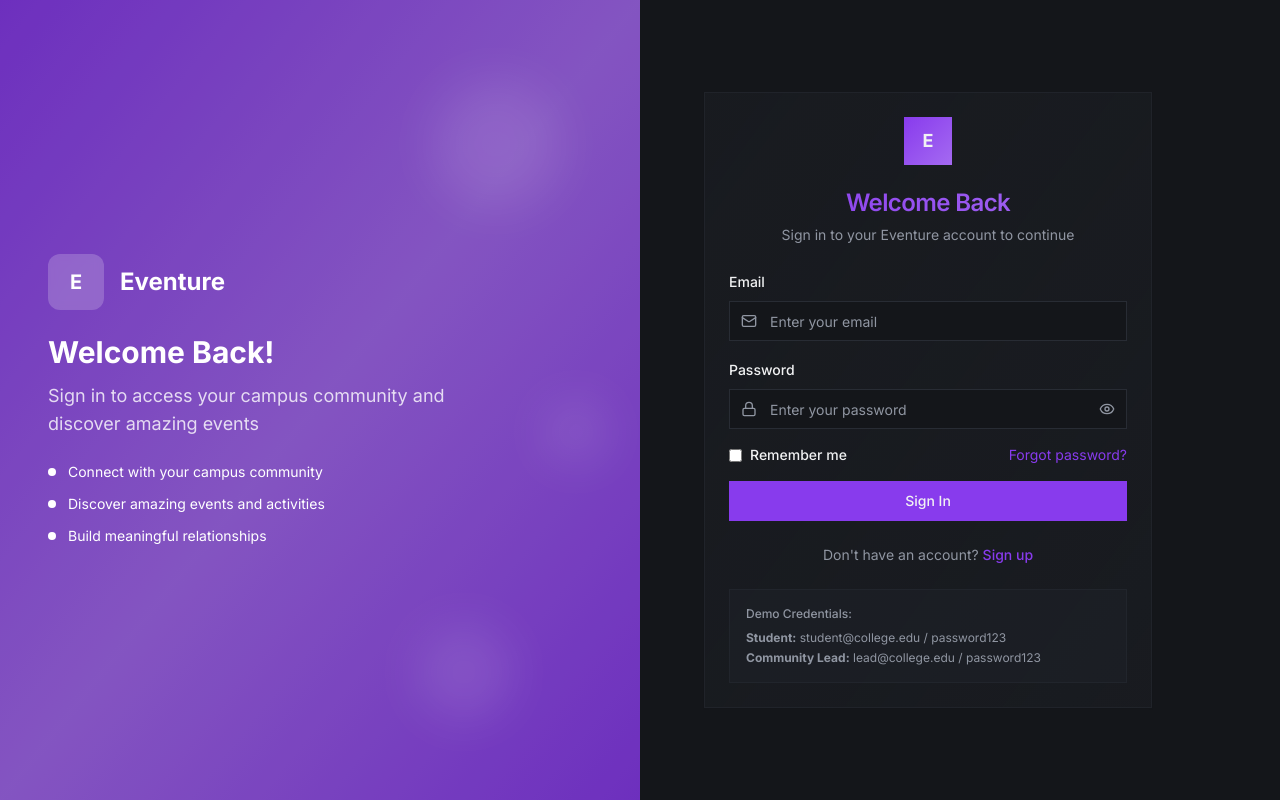
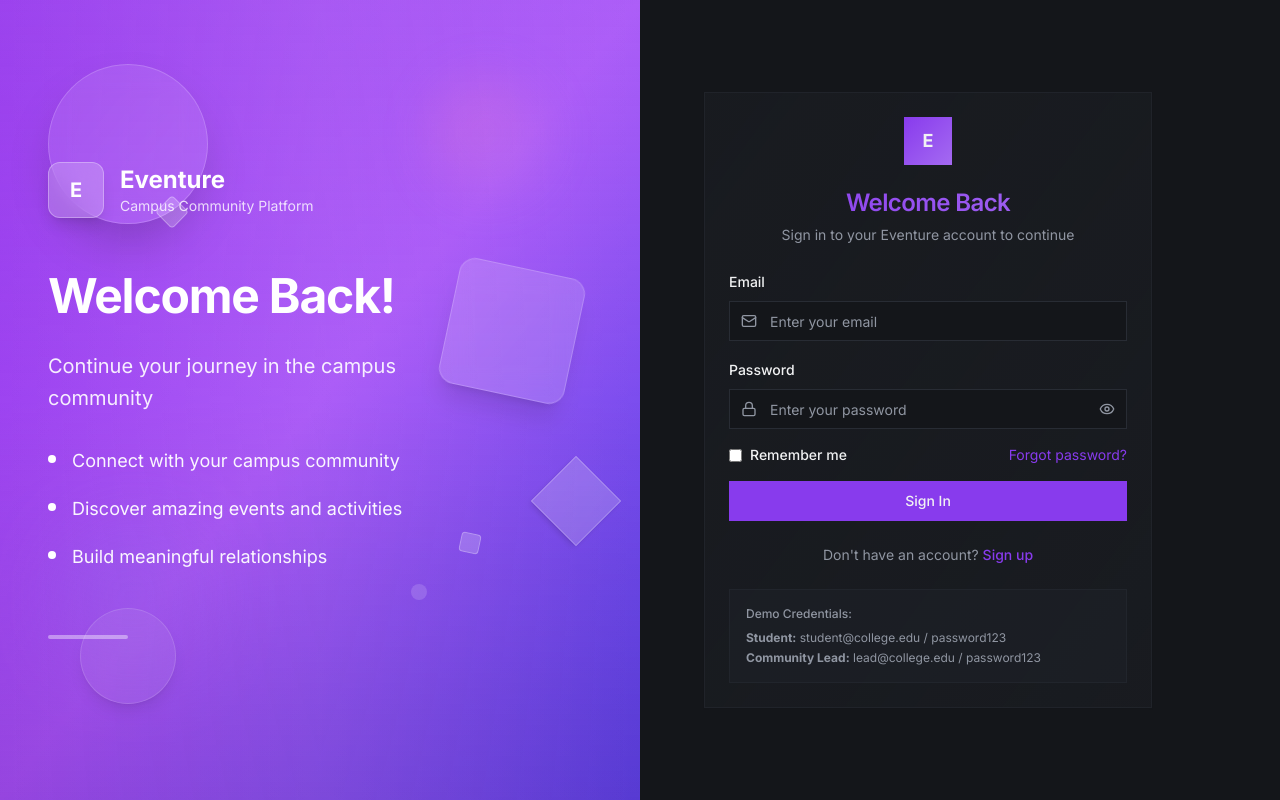
Before and after one commit to darkie8055/Eventure, a Next.js app: page /login in a window 1280 px wide. Built offline with nearby package versions, Linux system fonts and the light colour scheme.

Commit message:
left hero section update

```diff
--- a/src/app/layout.tsx
+++ b/src/app/layout.tsx
@@ -24,7 +24,7 @@ export default function RootLayout({
       <head>
         <ThemeScript />
       </head>
-      <body className={inter.className}>
+      <body className={inter.className} suppressHydrationWarning>
         <Providers>
           <TooltipProvider>
             <Toaster />
--- a/src/components/auth/AuthLayout.tsx
+++ b/src/components/auth/AuthLayout.tsx
@@ -9,44 +9,131 @@ interface AuthLayoutProps {
 }
 
 export function AuthLayout({ children, title, subtitle }: AuthLayoutProps) {
+  // Dynamic content based on the page type
+  const isLogin = title === "Welcome Back!";
+  const isSignup = title === "Join Eventure";
+
+  const getContent = () => {
+    if (isLogin) {
+      return {
+        headline: "Welcome Back!",
+        description: "Continue your journey in the campus community",
+        features: [
+          "Connect with your campus community",
+          "Discover amazing events and activities",
+          "Build meaningful relationships"
+        ],
+        gradientFrom: "from-purple-600",
+        gradientVia: "via-purple-500",
+        gradientTo: "to-indigo-600"
+      };
+    } else if (isSignup) {
+      return {
+        headline: "Join the Community",
+        description: "Start your amazing campus journey today",
+        features: [
+          "Create your student or community lead profile",
+          "Access exclusive campus events and opportunities",
+          "Network with peers and build lasting connections"
+        ],
+        gradientFrom: "from-indigo-600",
+        gradientVia: "via-purple-500",
+        gradientTo: "to-purple-600"
+      };
+    } else {
+      return {
+        headline: title,
+        description: subtitle,
+        features: [
+          "Connect with your campus community",
+          "Discover amazing events and activities",
+          "Build meaningful relationships"
+        ],
+        gradientFrom: "from-purple-600",
+        gradientVia: "via-purple-500",
+        gradientTo: "to-indigo-600"
+      };
+    }
+  };
+
+  const content = getContent();
+
   return (
-    <div className="h-screen flex flex-col lg:flex-row overflow-hidden">
-      {/* Left side - Hero Section - Fixed, no scroll */}
-      <div className="hidden lg:flex lg:w-1/2 bg-gradient-to-br from-primary via-primary-glow to-primary relative overflow-hidden">
-        <div className="absolute inset-0 bg-black/20" />
-        <div className="relative z-10 flex flex-col justify-center px-12 text-white h-full">
-          <div className="max-w-md">
-            <div className="flex items-center mb-6">
-              <div className="flex h-14 w-14 items-center justify-center rounded-xl bg-white/20 backdrop-blur-sm">
+    <div className="min-h-screen h-screen flex flex-col lg:flex-row overflow-hidden">
+      {/* Left side - Dynamic Modern Purple Gradient Hero */}
+      <div className={`hidden lg:flex lg:w-1/2 bg-gradient-to-br ${content.gradientFrom} ${content.gradientVia} ${content.gradientTo} relative overflow-hidden min-h-screen`}>
+        {/* Glassmorphism floating elements */}
+        <div className="absolute top-16 left-12 w-40 h-40 bg-white/10 backdrop-blur-md rounded-full border border-white/20 shadow-2xl"></div>
+        <div className="absolute top-1/3 right-16 w-32 h-32 bg-white/15 backdrop-blur-lg rounded-2xl border border-white/20 shadow-xl rotate-12"></div>
+        <div className="absolute bottom-24 left-20 w-24 h-24 bg-white/10 backdrop-blur-md rounded-full border border-white/20 shadow-lg"></div>
+        <div className="absolute bottom-1/3 right-8 w-16 h-16 bg-white/20 backdrop-blur-sm rounded-lg border border-white/30 shadow-md rotate-45"></div>
+
+        {/* Dynamic floating elements based on page type */}
+        {isLogin && (
+          <>
+            <div className="absolute top-20 right-24 w-28 h-28 bg-gradient-to-br from-pink-400/30 to-purple-400/20 rounded-full blur-xl animate-pulse"></div>
+            <div className="absolute bottom-32 left-16 w-36 h-36 bg-gradient-to-br from-indigo-400/25 to-purple-500/15 rounded-full blur-2xl"></div>
+          </>
+        )}
+
+        {isSignup && (
+          <>
+            <div className="absolute top-24 right-20 w-32 h-32 bg-gradient-to-br from-emerald-400/30 to-purple-400/20 rounded-full blur-xl animate-pulse"></div>
+            <div className="absolute bottom-28 left-12 w-40 h-40 bg-gradient-to-br from-purple-400/25 to-indigo-500/15 rounded-full blur-2xl"></div>
+            <div className="absolute top-1/2 left-1/3 w-20 h-20 bg-gradient-to-br from-blue-400/20 to-purple-400/15 rounded-full blur-lg"></div>
+          </>
+        )}
+
+        {/* Soft gradient overlays for depth */}
+        <div className="absolute inset-0 bg-gradient-to-t from-purple-800/30 via-transparent to-purple-400/20"></div>
+        <div className="absolute inset-0 bg-gradient-to-r from-transparent via-white/5 to-transparent"></div>
+
+        {/* Subtle campus/community icons - minimal abstract shapes */}
+        <div className="absolute top-1/4 left-1/4 w-6 h-6 bg-white/20 rounded border border-white/30 rotate-45"></div>
+        <div className="absolute bottom-1/4 right-1/3 w-4 h-4 bg-white/15 rounded-full"></div>
+        <div className="absolute top-2/3 right-1/4 w-5 h-5 bg-white/20 rounded border border-white/25 rotate-12"></div>
+
+        <div className="relative z-10 flex flex-col justify-center px-12 text-white h-full min-h-screen">
+          <div className="max-w-lg space-y-8">
+            {/* Logo section with enhanced glassmorphism */}
+            <div className="flex items-center space-x-4 mb-12">
+              <div className="flex h-14 w-14 items-center justify-center rounded-xl bg-white/20 backdrop-blur-md border border-white/30 shadow-lg">
                 <span className="text-xl font-bold text-white">E</span>
               </div>
-              <h1 className="text-2xl font-bold ml-4">Eventure</h1>
+              <div>
+                <h1 className="text-2xl font-bold text-white">Eventure</h1>
+                <p className="text-sm text-white/80">Campus Community Platform</p>
+              </div>
             </div>
 
-            <h2 className="text-3xl font-bold mb-3">{title}</h2>
-            <p className="text-lg text-white/80 mb-6">{subtitle}</p>
+            {/* Main headline */}
+            <div className="space-y-6">
+              <h2 className="text-5xl font-bold text-white leading-tight tracking-tight">
+                {content.headline}
+              </h2>
+              <p className="text-xl text-white/90 leading-relaxed max-w-md">
+                {content.description}
+              </p>
+            </div>
 
-            <div className="space-y-3">
-              <div className="flex items-center space-x-3">
-                <div className="w-2 h-2 bg-white rounded-full"></div>
-                <span className="text-sm">Connect with your campus community</span>
-              </div>
-              <div className="flex items-center space-x-3">
-                <div className="w-2 h-2 bg-white rounded-full"></div>
-                <span className="text-sm">Discover amazing events and activities</span>
-              </div>
-              <div className="flex items-center space-x-3">
-                <div className="w-2 h-2 bg-white rounded-full"></div>
-                <span className="text-sm">Build meaningful relationships</span>
-              </div>
+            {/* Dynamic feature bullets with modern styling */}
+            <div className="space-y-5 mt-12">
+              {content.features.map((feature, index) => (
+                <div key={index} className="flex items-start space-x-4 group">
+                  <div className="flex-shrink-0 w-2 h-2 bg-white rounded-full mt-2 group-hover:scale-125 transition-transform duration-200"></div>
+                  <span className="text-lg text-white/95 group-hover:text-white transition-colors duration-200">
+                    {feature}
+                  </span>
+                </div>
+              ))}
+            </div>
+
+            {/* Bottom accent element */}
+            <div className="pt-8">
+              <div className="w-20 h-1 bg-white/40 rounded-full"></div>
             </div>
           </div>
         </div>
-
-        {/* Decorative elements */}
-        <div className="absolute top-20 right-20 w-32 h-32 bg-white/10 rounded-full blur-xl"></div>
-        <div className="absolute bottom-20 right-32 w-24 h-24 bg-white/10 rounded-full blur-xl"></div>
-        <div className="absolute top-1/2 right-8 w-16 h-16 bg-white/10 rounded-full blur-xl"></div>
       </div>
 
       {/* Right side - Form - Scrollable */}
```
